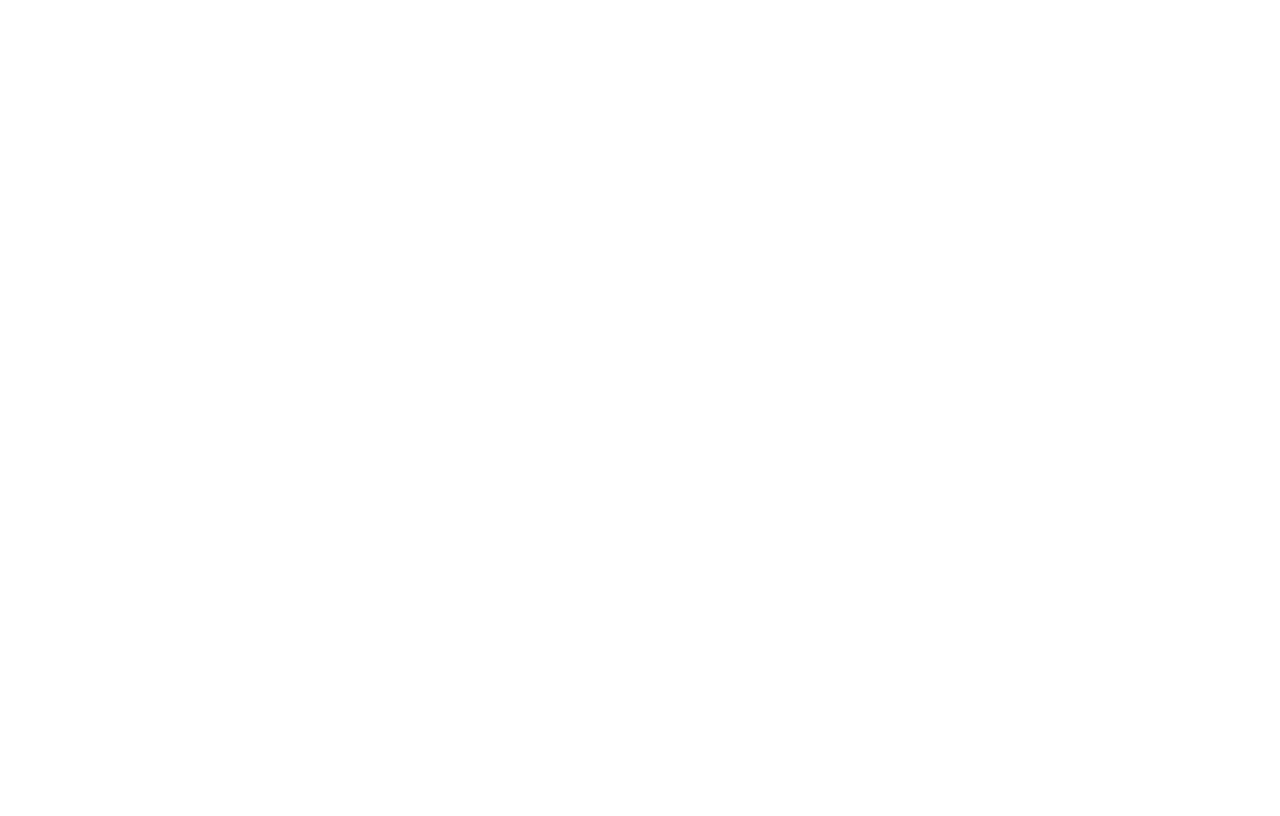
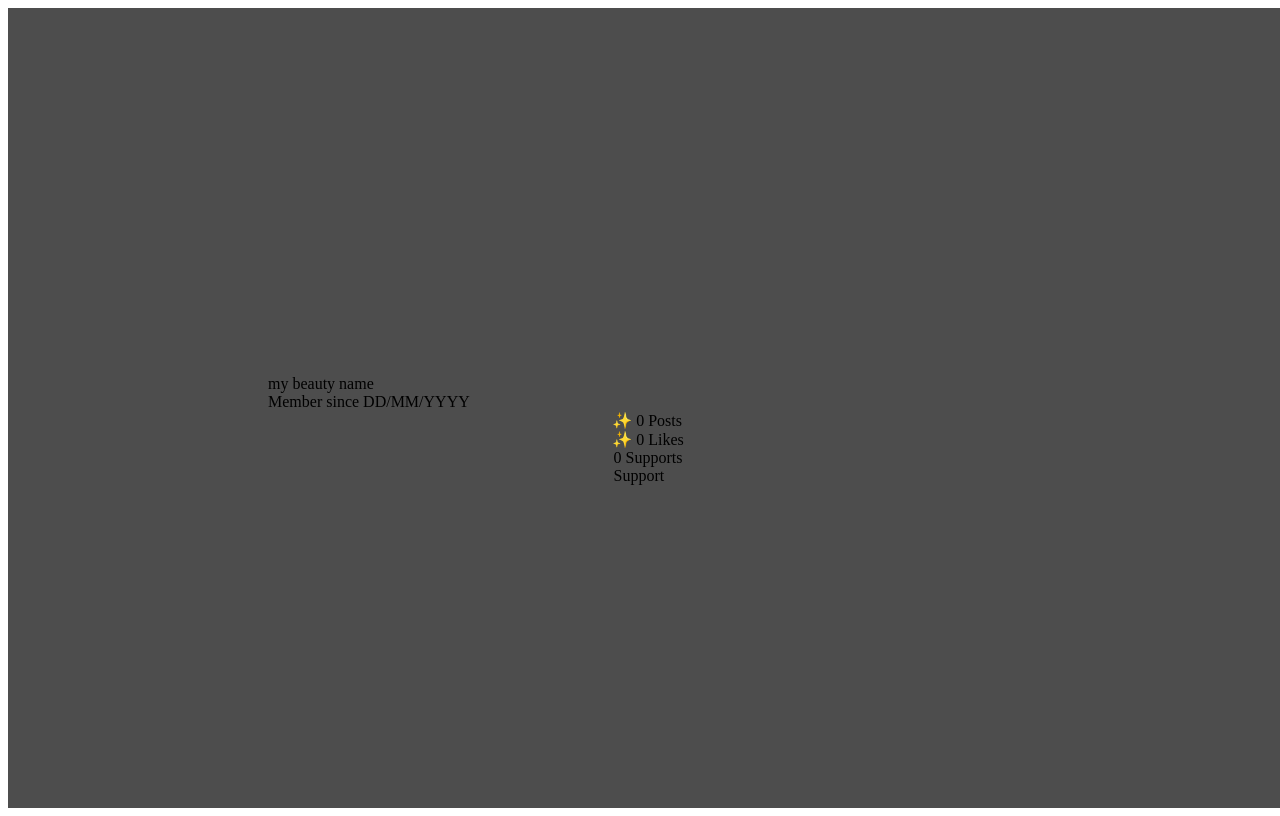
Before and after one commit to AkoruuDev/Linkr, a JavaScript app: page /user/me in a window 1280 px wide. Before the commit this address had no page. Built offline with nearby package versions, Linux system fonts and the light colour scheme.

Commit message:
FEAT: Create myProfile and profile files structure; connect on App file; update react-router-dom version

```diff
--- a/package.json
+++ b/package.json
@@ -9,7 +9,7 @@
     "axios": "^1.2.2",
     "react": "^18.2.0",
     "react-dom": "^18.2.0",
-    "react-router-dom": "^6.6.1",
+    "react-router-dom": "^6.4.1",
     "react-scripts": "5.0.1",
     "styled-components": "^5.3.6",
     "web-vitals": "^2.1.4"
--- a/src/App.js
+++ b/src/App.js
@@ -1,13 +1,17 @@
 //import logo from './logo.svg';
 // import SignUp from "./pages/log/SignUp";
 import { BrowserRouter, Routes, Route } from "react-router-dom";
+import MyProfile from "./pages/contents/MyProfile";
+import Profile from "./pages/contents/Profile";
 
-export default function App() {
+export default function App () {
   return (
     <BrowserRouter>
       <Routes>
         {/* <Route path="/" element={<SignIn />} />
         <Route path="/cadastre" element={<SignUp />} /> */}
+        <Route path='/user/:id' element={< Profile />} />
+        <Route path='/user/me' element={< MyProfile />} />
       </Routes>
     </BrowserRouter>
   )
--- /dev/null
+++ b/src/pages/contents/MyProfile.js
@@ -0,0 +1,78 @@
+import styled from "styled-components"
+
+export default function MyProfile () {
+    return (
+        <Container>
+            <Main>
+                <Info>
+                    <Image src={'profile'} alt='profile' />
+                    <InfoBox>
+                        <Name>{'my beauty name'}</Name>
+                        <Member>Member since {'DD/MM/YYYY'}</Member>
+                    </InfoBox>
+                </Info>
+                <Posts>
+                    <div><span>✨</span> {'0'} Posts</div>
+                    <div><span>✨</span> {'0'} Likes</div>
+                </Posts>
+                <Support>
+                    <div>{'0'} Supports</div>
+                    <div>Support</div>
+                </Support>
+            </Main>
+        </Container>
+    )
+}
+
+const Container = styled.section`
+    width: 100vw;
+    height: 100vh;
+    background-color: #4d4d4d;
+
+    display: flex;
+    justify-content: center;
+    align-items: center;
+`
+
+const Main = styled.section`
+    width: 75vw;
+    height: 75vh;
+
+    display: flex;
+    flex-direction: column;
+    justify-content: center;
+    align-items: center;
+`
+
+const Info = styled.section`
+    width: 100%;
+    display: flex;
+    flex-direction: row;
+    justify-content: space-between;
+`
+
+const Image = styled.section`
+    width: 80px;
+    height: 80px;
+    border-radius: 50%;
+    border: none;
+`
+
+const InfoBox = styled.section`
+    width: calc(75vw - 100px);
+    display: flex;
+    flex-direction: column;
+    justify-content: end;
+`
+
+const Name = styled.section`
+`
+
+const Member = styled.section`
+`
+
+const Posts = styled.section`
+`
+
+const Support = styled.section`
+`
--- /dev/null
+++ b/src/pages/contents/Profile.js
@@ -0,0 +1,78 @@
+import styled from "styled-components"
+
+export default function Profile () {
+    return (
+        <Container>
+            <Main>
+                <Info>
+                    <Image src={'profile'} alt='profile' />
+                    <InfoBox>
+                        <Name>{'its beauty name'}</Name>
+                        <Member>Member since {'DD/MM/YYYY'}</Member>
+                    </InfoBox>
+                </Info>
+                <Posts>
+                    <div><span>✨</span> {'0'} Posts</div>
+                    <div><span>✨</span> {'0'} Likes</div>
+                </Posts>
+                <Support>
+                    <div>{'0'} Supports</div>
+                    <div>Support</div>
+                </Support>
+            </Main>
+        </Container>
+    )
+}
+
+const Container = styled.section`
+    width: 100vw;
+    height: 100vh;
+    background-color: #4d4d4d;
+
+    display: flex;
+    justify-content: center;
+    align-items: center;
+`
+
+const Main = styled.section`
+    width: 75vw;
+    height: 75vh;
+
+    display: flex;
+    flex-direction: column;
+    justify-content: center;
+    align-items: center;
+`
+
+const Info = styled.section`
+    width: 100%;
+    display: flex;
+    flex-direction: row;
+    justify-content: space-between;
+`
+
+const Image = styled.section`
+    width: 80px;
+    height: 80px;
+    border-radius: 50%;
+    border: none;
+`
+
+const InfoBox = styled.section`
+    width: calc(75vw - 100px);
+    display: flex;
+    flex-direction: column;
+    justify-content: end;
+`
+
+const Name = styled.section`
+`
+
+const Member = styled.section`
+`
+
+const Posts = styled.section`
+`
+
+const Support = styled.section`
+`
```
Also changed, not shown: 1 other file (tests, documents, lock files or other folders).
